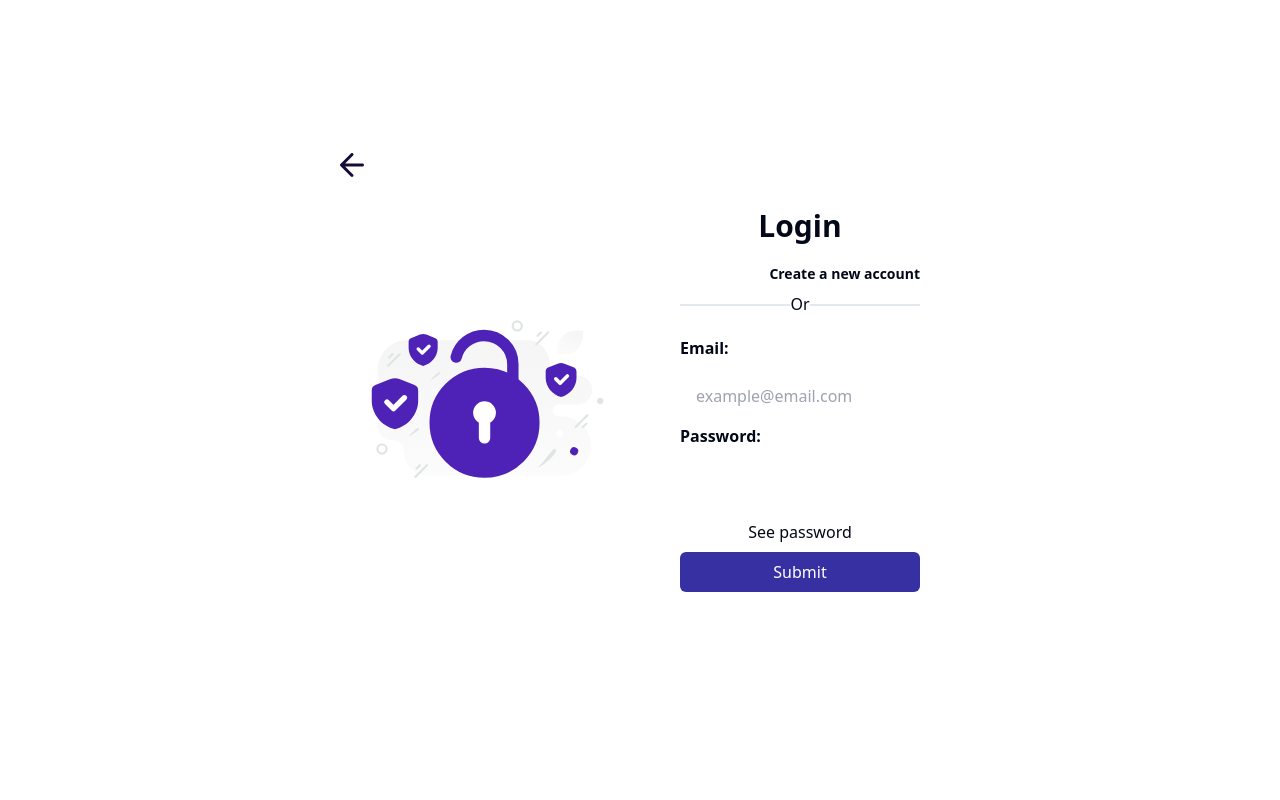
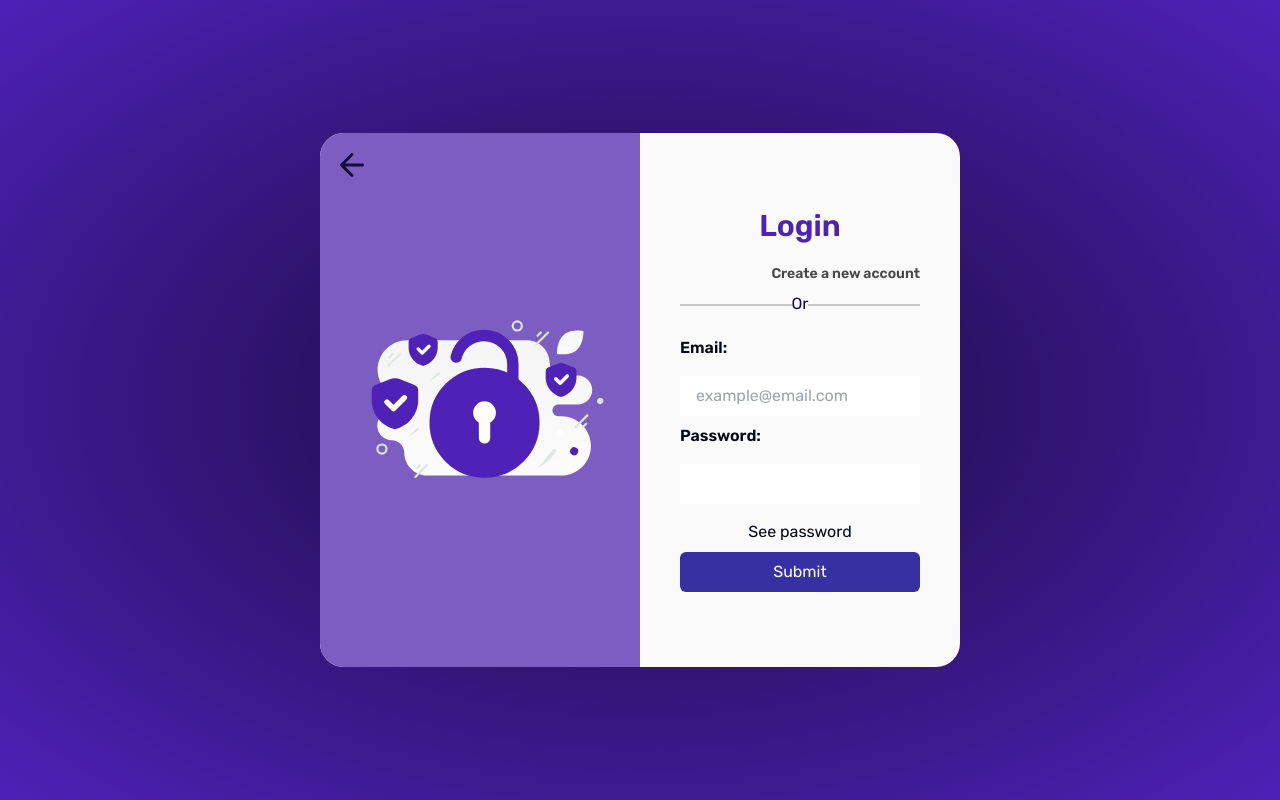
Before and after one commit to andres-ldr/chat-app-client, a React (Vite) app: page / in a window 1280 px wide. Built offline with nearby package versions, Linux system fonts and the light colour scheme; no server answers.

Commit message:
add shadcn

```diff
--- a/src/index.css
+++ b/src/index.css
@@ -74,3 +74,95 @@
     @apply bg-background text-foreground;
   }
 }
+
+@layer base {
+  *,
+  *::after,
+  *::before {
+    margin: 0;
+    padding: 0;
+    box-sizing: inherit;
+  }
+
+  html {
+    /* font-size: 62.5%; */
+    @apply font-rubik;
+  }
+
+  body {
+    @apply box-border;
+  }
+}
+
+@layer utilities {
+  /* width */
+  ::-webkit-scrollbar {
+    width: 0.65rem;
+  }
+
+  /* Track */
+  ::-webkit-scrollbar-track {
+    box-shadow: inset 0 0 5px grey;
+  }
+
+  /* Handle */
+  ::-webkit-scrollbar-thumb {
+    background: #474747;
+    border-radius: 10px;
+  }
+
+  /* Handle on hover */
+  ::-webkit-scrollbar-thumb:hover {
+    background: #cacaca;
+  }
+
+  #wrapper::-webkit-scrollbar {
+    display: none;
+  }
+}
+
+@layer components {
+  #hero {
+    clip-path: url(#myCurve);
+  }
+
+  .link::before {
+    content: '';
+    position: absolute;
+    width: 100%;
+    height: 2px;
+    border-radius: 2px;
+    background-color: #18272f;
+    bottom: 0;
+    left: 0;
+    transform-origin: right;
+    transform: scaleX(0);
+    transition: transform 0.3s ease-in-out;
+  }
+
+  .link:hover::before {
+    transform-origin: left;
+    transform: scaleX(1);
+  }
+
+  .circle {
+    clip-path: circle(50% at 50% 50%);
+  }
+
+  #wrapper {
+    scrollbar-width: 0;
+  }
+
+  .button {
+    @apply uppercase text-center font-bold bg-brightPurple min-w-full h-16 inline-block pt-3 pb-3 pl-4 pr-4 mb-20 rounded-2xl transition duration-300;
+  }
+  .button--rounded {
+    @apply w-20 h-full relative transition rounded-full bg-brightPurple p-2  duration-300 cursor-pointer hover:scale-95 hover:shadow-sm hover:bg-purple-950;
+  }
+  .button--disabled {
+    @apply cursor-default bg-opacity-30;
+  }
+  .button--abled {
+    @apply cursor-pointer shadow-md  bg-opacity-100 hover:bg-darkPurple hover:shadow-xl hover:scale-105;
+  }
+}
--- a/tailwind.config.js
+++ b/tailwind.config.js
@@ -1,77 +1,96 @@
 /** @type {import('tailwindcss').Config} */
 module.exports = {
-  darkMode: ["class"],
+  darkMode: ['class'],
   content: [
     './pages/**/*.{ts,tsx}',
     './components/**/*.{ts,tsx}',
     './app/**/*.{ts,tsx}',
     './src/**/*.{ts,tsx}',
   ],
-  prefix: "",
+  prefix: '',
   theme: {
     container: {
       center: true,
-      padding: "2rem",
+      padding: '2rem',
       screens: {
-        "2xl": "1400px",
+        '2xl': '1400px',
       },
     },
     extend: {
+      fontFamily: {
+        rubik: ['Rubik', 'sans-serif'],
+      },
       colors: {
-        border: "hsl(var(--border))",
-        input: "hsl(var(--input))",
-        ring: "hsl(var(--ring))",
-        background: "hsl(var(--background))",
-        foreground: "hsl(var(--foreground))",
+        darkPurple: '#180A38',
+        lightPurple: '#7C5EC3',
+        brightPurple: '#4E21B7',
+        white: '#ffffff',
+        grayLight: '#FAFAFA',
+        gray: '#C8C8C8',
+        grayReg: '#E0E0E0',
+        grayDark: '#474747',
+        border: 'hsl(var(--border))',
+        input: 'hsl(var(--input))',
+        ring: 'hsl(var(--ring))',
+        background: 'hsl(var(--background))',
+        foreground: 'hsl(var(--foreground))',
         primary: {
-          DEFAULT: "hsl(var(--primary))",
-          foreground: "hsl(var(--primary-foreground))",
+          DEFAULT: 'hsl(var(--primary))',
+          foreground: 'hsl(var(--primary-foreground))',
         },
         secondary: {
-          DEFAULT: "hsl(var(--secondary))",
-          foreground: "hsl(var(--secondary-foreground))",
+          DEFAULT: 'hsl(var(--secondary))',
+          foreground: 'hsl(var(--secondary-foreground))',
         },
         destructive: {
-          DEFAULT: "hsl(var(--destructive))",
-          foreground: "hsl(var(--destructive-foreground))",
+          DEFAULT: 'hsl(var(--destructive))',
+          foreground: 'hsl(var(--destructive-foreground))',
         },
         muted: {
-          DEFAULT: "hsl(var(--muted))",
-          foreground: "hsl(var(--muted-foreground))",
+          DEFAULT: 'hsl(var(--muted))',
+          foreground: 'hsl(var(--muted-foreground))',
         },
         accent: {
-          DEFAULT: "hsl(var(--accent))",
-          foreground: "hsl(var(--accent-foreground))",
+          DEFAULT: 'hsl(var(--accent))',
+          foreground: 'hsl(var(--accent-foreground))',
         },
         popover: {
-          DEFAULT: "hsl(var(--popover))",
-          foreground: "hsl(var(--popover-foreground))",
+          DEFAULT: 'hsl(var(--popover))',
+          foreground: 'hsl(var(--popover-foreground))',
         },
         card: {
-          DEFAULT: "hsl(var(--card))",
-          foreground: "hsl(var(--card-foreground))",
+          DEFAULT: 'hsl(var(--card))',
+          foreground: 'hsl(var(--card-foreground))',
         },
       },
       borderRadius: {
-        lg: "var(--radius)",
-        md: "calc(var(--radius) - 2px)",
-        sm: "calc(var(--radius) - 4px)",
+        lg: 'var(--radius)',
+        md: 'calc(var(--radius) - 2px)',
+        sm: 'calc(var(--radius) - 4px)',
       },
       keyframes: {
-        "accordion-down": {
-          from: { height: "0" },
-          to: { height: "var(--radix-accordion-content-height)" },
+        'accordion-down': {
+          from: { height: '0' },
+          to: { height: 'var(--radix-accordion-content-height)' },
         },
-        "accordion-up": {
-          from: { height: "var(--radix-accordion-content-height)" },
-          to: { height: "0" },
+        'accordion-up': {
+          from: { height: 'var(--radix-accordion-content-height)' },
+          to: { height: '0' },
         },
       },
       animation: {
-        "accordion-down": "accordion-down 0.2s ease-out",
-        "accordion-up": "accordion-up 0.2s ease-out",
+        'accordion-down': 'accordion-down 0.2s ease-out',
+        'accordion-up': 'accordion-up 0.2s ease-out',
+      },
+      backgroundImage: {
+        'gradient-radial': 'radial-gradient(var(--tw-gradient-stops))',
+        curveLineBg: `url('./public/curve-line-bg.svg')`,
+      },
+      boxShadow: {
+        input: '0px 0px 7px 2px rgba(78,33,183,0.52)',
+        inputInvalid: '0px 0px 7px 0px rgba(255, 0, 0, 1)',
       },
     },
   },
-  plugins: [require("tailwindcss-animate")],
-}
+  plugins: [require('tailwindcss-animate')],
+};
```
